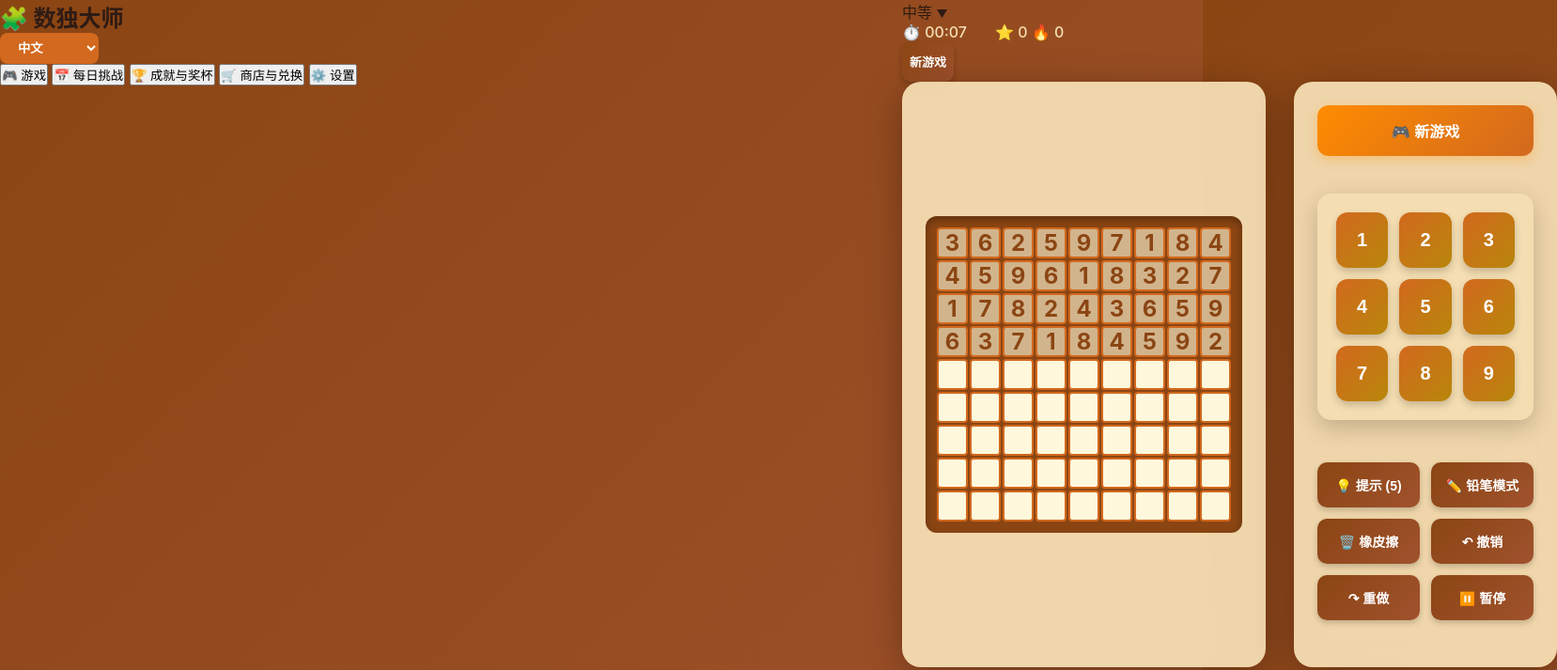
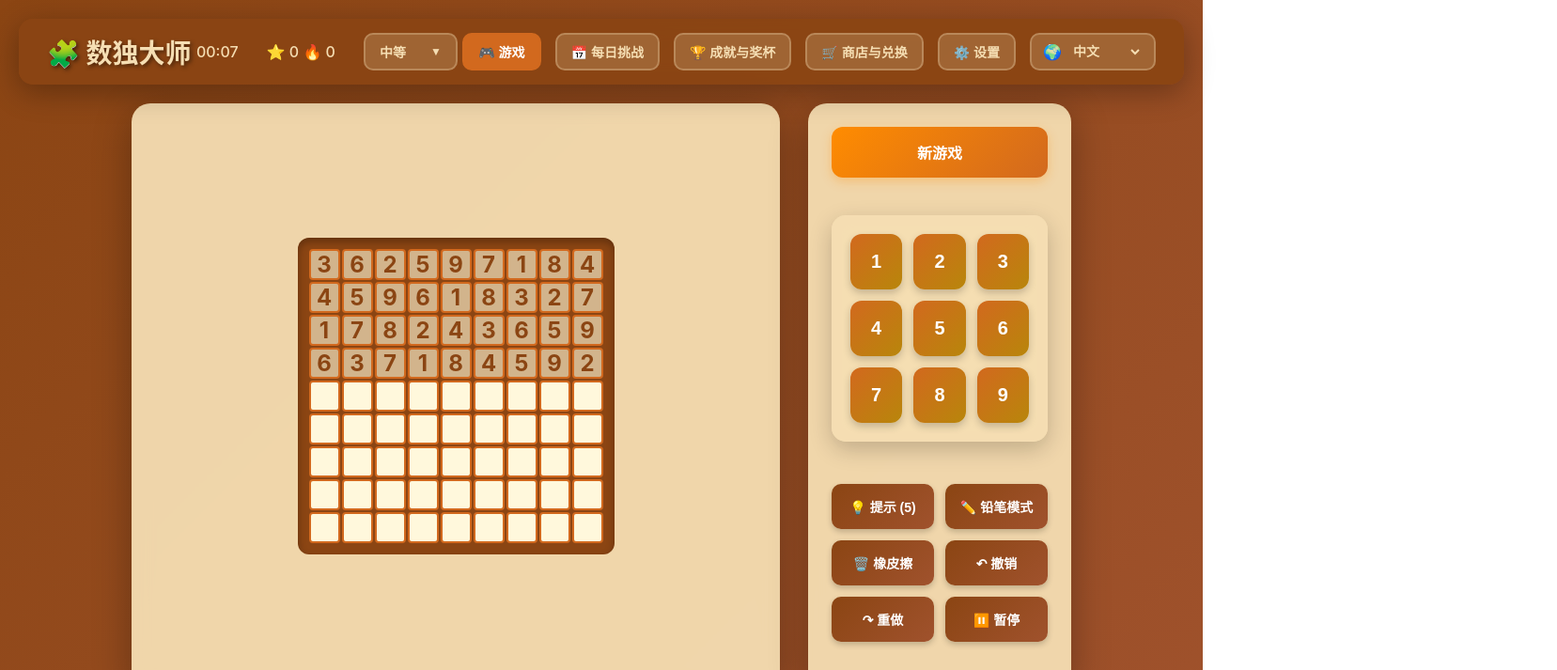
Before and after one commit to shulan2025/sudoku-master, a website: page index.html in a window 1280 px wide. Both pictures are taken after a click on the button "🎮 游戏". Shown: the top 713 px of the page at 94% size, 1657 px wide, since content can reach past the window. Drawn offline with Linux system fonts and the light colour scheme.

Commit message:
🚀 重大结构修复 - 统一导航和布局架构
- 将nav-bar结构改为header结构，匹配CSS样式
- 移除重复的newGameBtn和continueGameBtn元素
- 统一难度选择器位置到header中央
- 修复JavaScript导航事件绑定(nav-tab -> nav-btn)
- 添加完整的难度选择器交互逻辑
- 简化页面结构，移除冗余的game-header
- 确保HTML结构与本地版本完全一致

```diff
--- a/index.html
+++ b/index.html
@@ -10,13 +10,47 @@
     <link href="https://fonts.googleapis.com/css2?family=Inter:wght@300;400;500;600;700&display=swap" rel="stylesheet">
 </head>
 <body>
-    <!-- Game Container -->
-    <div class="game-container">
-        <!-- Navigation -->
-        <nav class="nav-bar">
-            <div class="nav-left">
-                <h1 class="game-title">🧩 数独大师</h1>
-                <select id="languageSelector" class="language-selector">
+    <div class="container">
+        <!-- Header Navigation -->
+        <div class="header">
+            <div class="logo">🧩 数独大师</div>
+            <div class="header-center">
+                <div id="timer">⏱️ <span>00:00</span></div>
+                <div>⭐ <span id="totalStars">0</span> 🔥 <span id="currentStreak">0</span></div>
+                <div class="difficulty-selector">
+                    <button class="difficulty-btn-header" id="difficultySelector">
+                        <span id="currentDifficulty">中等</span>
+                        <span class="dropdown-arrow">▼</span>
+                    </button>
+                    <div class="difficulty-dropdown" id="difficultyDropdown">
+                        <div class="difficulty-option" data-difficulty="easy">
+                            <span class="difficulty-name">简单</span>
+                            <span class="difficulty-desc">初学者友好</span>
+                        </div>
+                        <div class="difficulty-option" data-difficulty="medium">
+                            <span class="difficulty-name">中等</span>
+                            <span class="difficulty-desc">适度挑战</span>
+                        </div>
+                        <div class="difficulty-option" data-difficulty="hard">
+                            <span class="difficulty-name">困难</span>
+                            <span class="difficulty-desc">高级玩家</span>
+                        </div>
+                        <div class="difficulty-option" data-difficulty="expert">
+                            <span class="difficulty-name">专家</span>
+                            <span class="difficulty-desc">数独大师</span>
+                        </div>
+                    </div>
+                </div>
+            </div>
+            <div class="header-right">
+                <button class="nav-btn active" data-page="game">🎮 游戏</button>
+                <button class="nav-btn" data-page="challenge" id="dailyChallengeNav">📅 每日挑战</button>
+                <button class="nav-btn" data-page="trophy" id="trophyNav">🏆 成就与奖杯</button>
+                <button class="nav-btn" data-page="shop" id="shopNav">🛒 商店与兑换</button>
+                <button class="nav-btn" data-page="settings" id="settingsNav">⚙️ 设置</button>
+                <div class="language-wrapper">
+                    <span class="language-icon">🌍</span>
+                    <select class="language-selector" id="languageSelector">
                         <option value="zh">中文</option>
                         <option value="en">English</option>
                         <option value="ja">日本語</option>
@@ -26,65 +60,11 @@
                         <option value="fr">Français</option>
                     </select>
                 </div>
-            <div class="nav-right">
-                <div class="nav-tabs">
-                    <button class="nav-tab active" data-page="game">🎮 游戏</button>
-                    <button class="nav-tab" data-page="challenge" id="dailyChallengeNav">📅 每日挑战</button>
-                    <button class="nav-tab" data-page="trophy" id="trophyNav">🏆 成就与奖杯</button>
-                    <button class="nav-tab" data-page="shop" id="shopNav">🛒 商店与兑换</button>
-                    <button class="nav-tab" data-page="settings" id="settingsNav">⚙️ 设置</button>
             </div>
         </div>
-        </nav>
 
         <!-- Main Game Page -->
         <div class="page active" id="gamePage">
-            <!-- Game Header -->
-            <div class="game-header">
-                <div class="header-left">
-                    <div class="difficulty-selector" id="difficultySelector">
-                        <div class="current-difficulty">
-                            <span id="currentDifficulty">中等</span>
-                            <span class="dropdown-arrow">▼</span>
-                        </div>
-                        <div class="difficulty-dropdown" id="difficultyDropdown">
-                            <div class="difficulty-option" data-difficulty="easy">
-                                <div class="difficulty-name">简单</div>
-                                <div class="difficulty-desc">初学者友好</div>
-                            </div>
-                            <div class="difficulty-option" data-difficulty="medium">
-                                <div class="difficulty-name">中等</div>
-                                <div class="difficulty-desc">适度挑战</div>
-                            </div>
-                            <div class="difficulty-option" data-difficulty="hard">
-                                <div class="difficulty-name">困难</div>
-                                <div class="difficulty-desc">高级玩家</div>
-                            </div>
-                            <div class="difficulty-option" data-difficulty="expert">
-                                <div class="difficulty-name">专家</div>
-                                <div class="difficulty-desc">数独大师</div>
-                            </div>
-                        </div>
-                    </div>
-                </div>
-
-                <div class="header-center">
-                    <div class="game-timer">⏱️ <span id="timer">00:00</span></div>
-                    <div class="game-stats">
-                        <span class="stars">⭐ <span id="totalStars">0</span></span>
-                        <span class="streak">🔥 <span id="currentStreak">0</span></span>
-                    </div>
-                </div>
-
-                <div class="header-right">
-                    <button class="control-btn" id="newGameBtn">🎮 新游戏</button>
-                    <button class="continue-btn" id="continueGameBtn" style="display: none;">
-                        <div class="continue-text">继续游戏</div>
-                        <div class="continue-details" id="continueDetails">中等难度 - 45% 完成</div>
-                    </button>
-                </div>
-            </div>
-
             <!-- Game Content -->
             <div class="main-game-area">
                 <!-- Sudoku Board -->
@@ -140,14 +120,13 @@
                 </div>
             </div>
 
-            <!-- Game Right Side -->
-            <div class="game-right">
-                <!-- Game Info Card -->
-                <div class="info-card">
+            <!-- Expandable Information Section -->
+            <div class="info-section">
                 <div class="info-header" id="infoToggle">
-                        <h2>立即玩免费的数独游戏</h2>
+                    <h3>立即玩免费的数独游戏</h3>
                     <span class="toggle-icon rotated">▼</span>
                 </div>
+
                 <div class="info-content expanded" id="infoContent">
                     <!-- Benefits Section -->
                     <div class="info-section info-benefits">
@@ -263,15 +242,6 @@
                             <div class="feature-title">多语言支持</div>
                             <div class="feature-desc">支持7种语言，全球玩家都能享受</div>
                         </div>
-                        </div>
-                    </div>
-                </div>
-
-                <!-- Latest Achievements -->
-                <div class="achievements-card">
-                    <h3>🏆 最新成就</h3>
-                    <div class="achievement-list" id="achievementList">
-                        <!-- Achievements will be populated by JavaScript -->
                     </div>
                 </div>
             </div>
--- a/js/main.js
+++ b/js/main.js
@@ -215,22 +215,55 @@ class SudokuUI {
 
     // 设置页面导航
     setupNavigation() {
-        const navTabs = document.querySelectorAll('.nav-tab');
+        const navBtns = document.querySelectorAll('.nav-btn');
         const pages = document.querySelectorAll('.page');
 
-        navTabs.forEach(tab => {
-            tab.addEventListener('click', () => {
-                const targetPage = tab.dataset.page;
+        navBtns.forEach(btn => {
+            btn.addEventListener('click', () => {
+                const targetPage = btn.dataset.page;
                 this.switchPage(targetPage);
             });
         });
+
+        // 难度选择器事件
+        const difficultySelector = document.getElementById('difficultySelector');
+        const difficultyDropdown = document.getElementById('difficultyDropdown');
+
+        if (difficultySelector && difficultyDropdown) {
+            difficultySelector.addEventListener('click', () => {
+                difficultyDropdown.classList.toggle('show');
+                const arrow = difficultySelector.querySelector('.dropdown-arrow');
+                if (arrow) arrow.classList.toggle('rotated');
+            });
+
+            // 点击选项
+            difficultyDropdown.querySelectorAll('.difficulty-option').forEach(option => {
+                option.addEventListener('click', (e) => {
+                    e.stopPropagation();
+                    const difficulty = option.dataset.difficulty;
+                    this.startNewGame(difficulty);
+                    difficultyDropdown.classList.remove('show');
+                    const arrow = difficultySelector.querySelector('.dropdown-arrow');
+                    if (arrow) arrow.classList.remove('rotated');
+                });
+            });
+
+            // 点击外部关闭下拉菜单
+            document.addEventListener('click', (e) => {
+                if (!difficultySelector.contains(e.target)) {
+                    difficultyDropdown.classList.remove('show');
+                    const arrow = difficultySelector.querySelector('.dropdown-arrow');
+                    if (arrow) arrow.classList.remove('rotated');
+                }
+            });
+        }
     }
 
     // 切换页面
     switchPage(pageName) {
         // 更新导航标签
-        document.querySelectorAll('.nav-tab').forEach(tab => {
-            tab.classList.remove('active');
+        document.querySelectorAll('.nav-btn').forEach(btn => {
+            btn.classList.remove('active');
         });
         document.querySelector(`[data-page="${pageName}"]`).classList.add('active');
 
```
Lines whose indentation alone changed are shown as unchanged.
